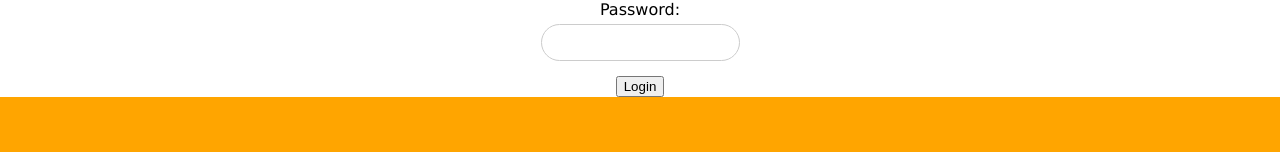
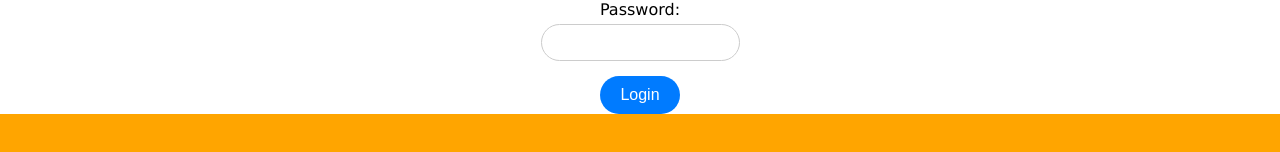
Before and after one commit to kcastillo3/phase-4-carcapsule-museum, a React (Create React App) app in the folder client/: page /login in a window 1280 px wide. Shown: the part 344-496 px from the top of the page. Built offline with nearby package versions, Linux system fonts and the light colour scheme.

Commit message:
login button -Desiah

```diff
--- a/client/src/components/Login.js
+++ b/client/src/components/Login.js
@@ -49,7 +49,7 @@ const Login = ({ onLogin, isLoggedIn }) => {
               <Field type="password" name="password" />
               <ErrorMessage name="password" component="div" className="error-message" />
             </div>
-            <button type="submit" disabled={isSubmitting}>
+            <button type="submit" disabled={isSubmitting} className="login-button">
               Login
             </button>
           </Form>
--- a/client/src/index.css
+++ b/client/src/index.css
@@ -574,14 +574,14 @@ main {
   border: none;
   border-radius: 20px;
   padding: 10px 20px;
-  background-color: #007bff; /* Adjust the background color as needed */
+  background-color: #007bff;
   color: white;
   font-size: 16px;
   cursor: pointer;
-  transition: background-color 0.3s, color 0.3s; /* Add transition for smooth hover effect */
+  transition: background-color 0.3s, color 0.3s;
 }
 
 .login-button:hover {
   background-color: lightblue;
-  color: black; /* Adjust the hover color as needed */
+  color: black;
 }
```
